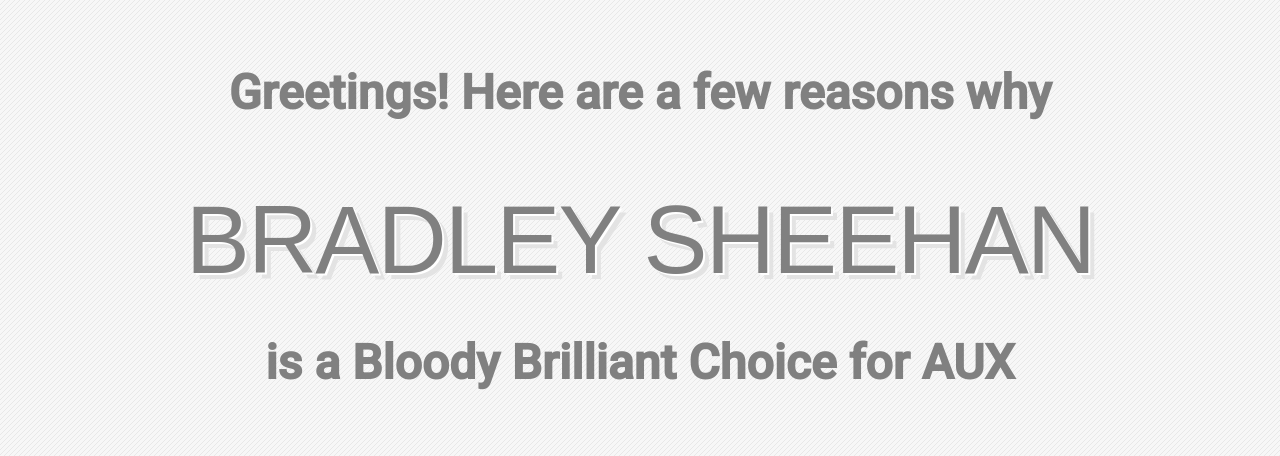
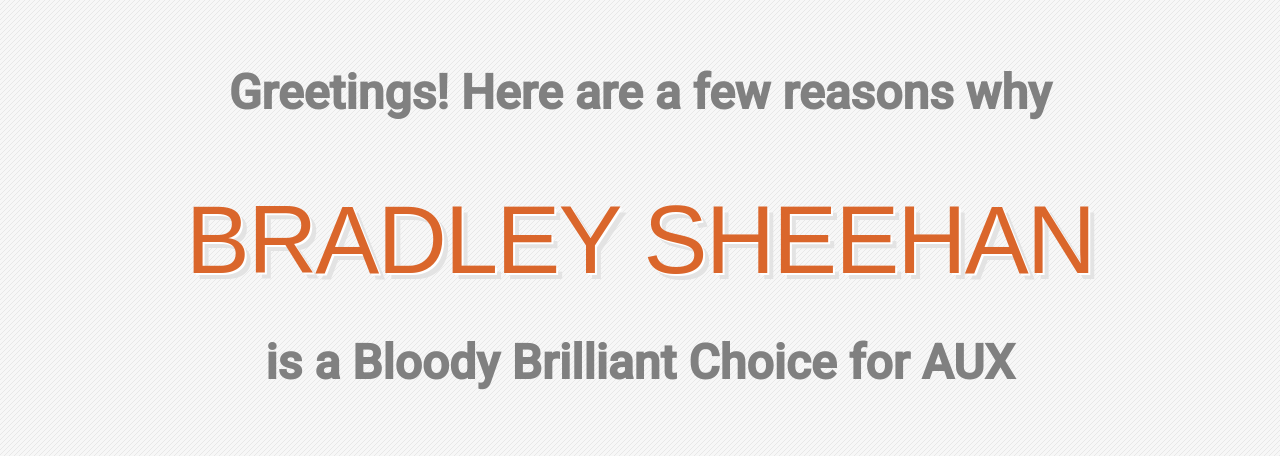
Before and after one commit to bradpsheehan/AUX_PAGE, a PHP site: page / in a window 1280 px wide. Shown: the top 456 px of the page. Run offline with PHP 8.4, Linux system fonts and the light colour scheme; some libraries are stand-ins or nearby versions; some web fonts are replaced.

Commit message:
Change Hero Name color

```diff
--- a/assets/css/theme.css
+++ b/assets/css/theme.css
@@ -206,7 +206,7 @@ body {
   /*background-color: lightblue;*/
 }
 .hero h1 {
-  color:gray;
+  color: #da662b;
   font-family: 'Carrois Gothic SC', sans-serif;
   font-size: 6em;
   font-weight: normal;
```
